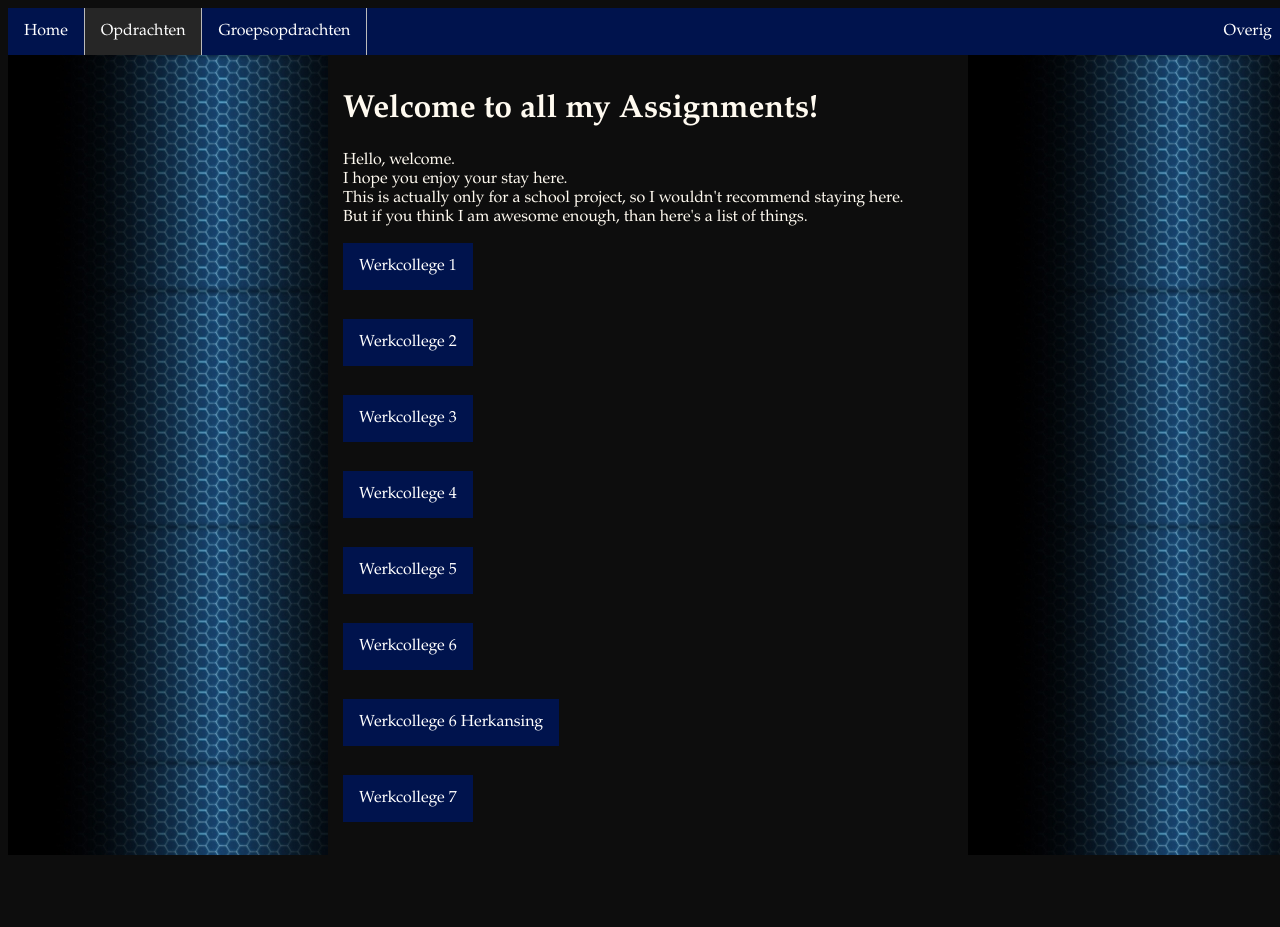
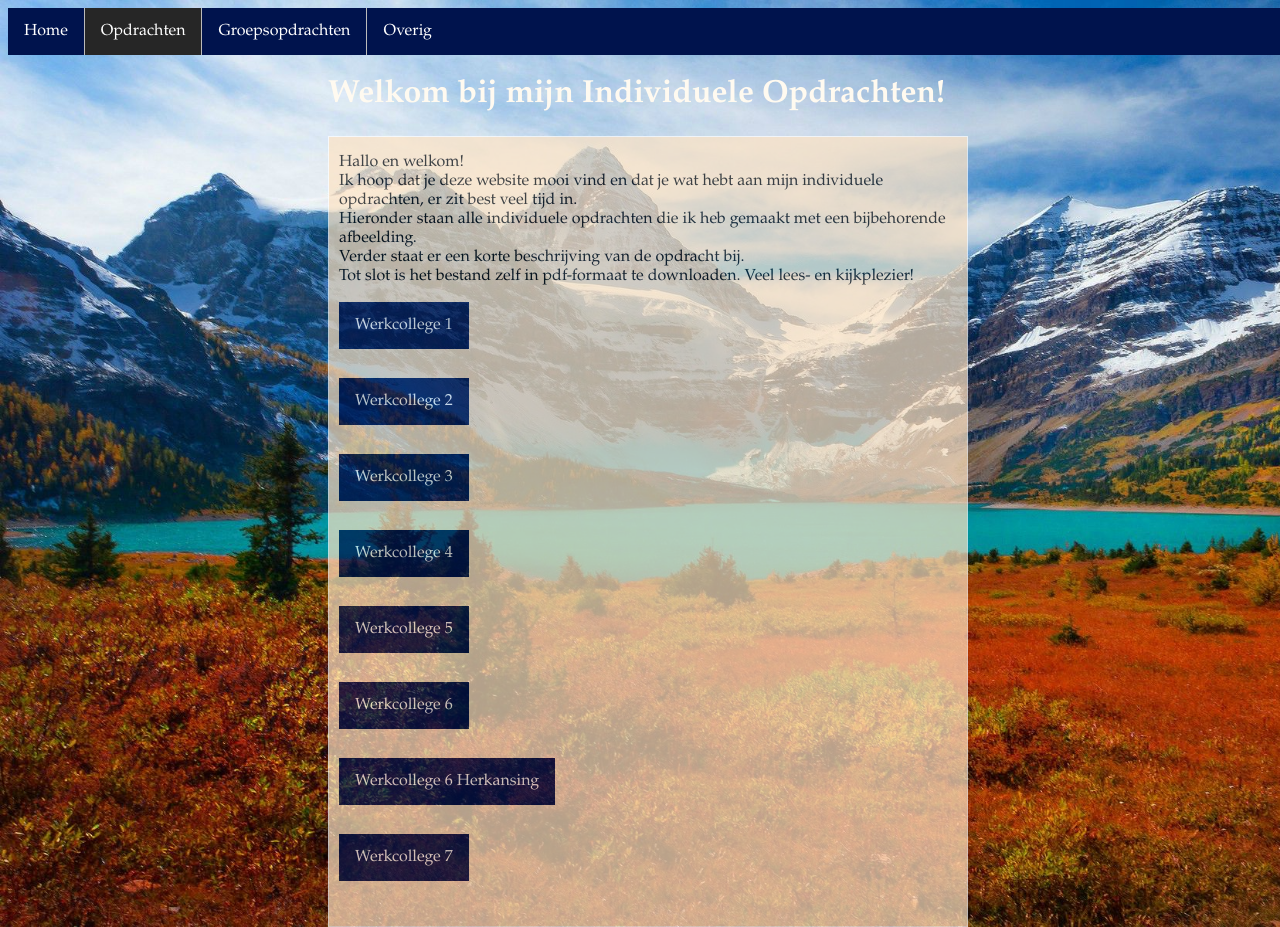
Before and after one commit to MyNameDoesNotFit/portefolio, a PHP site: page /opdrachten.html in a window 1280 px wide. Before the commit the page ends 855 px from the top, so only its background shows below. Run offline with PHP 8.4, Linux system fonts and the light colour scheme.

Commit message:
Website redesign en herindeling, ook nog even in nederlands geschreven

```diff
--- a/opdrachten.html
+++ b/opdrachten.html
@@ -8,24 +8,24 @@
                       <li><a href="index.html">Home</a></li>
                       <li class="active"><a href="opdrachten.html" class="active">Opdrachten</a></li>
                       <li><a href="groepsopdrachten.html">Groepsopdrachten</a></li>
-                      <li style="float: right;"><a href="overig.html">Overig</a></li>
+                      <li><a href="overig.html">Overig</a></li>
                     </ul>
             <div class="row">
 
-              <div class="col-3"  style="background-color: white; height: 800px;">
+              <div class="col-3" style="height: 1px;">
 
 
                 </div>
 
                     <div class="col-6">
 
-                        <h1>Welcome to all my Assignments!</h1>
+                        <h1>Welkom bij mijn Individuele Opdrachten!</h1>
+                        <div class="transbox">
                              <p>
-                                Hello, welcome.<br>
-                                I hope you enjoy your stay here.<br>
-                                This is actually only for a school project, so I wouldn't recommend staying here.<br>
-                                But if you think I am awesome enough, than here's a list of things.<br>
+                                Hallo en welkom! <br>
+                                Ik hoop dat je deze website mooi vind en dat je wat hebt aan mijn individuele opdrachten, er zit best veel tijd in.<br> Hieronder staan alle individuele opdrachten die ik heb gemaakt met een bijbehorende afbeelding.<br> Verder staat er een korte beschrijving van de opdracht bij.<br> Tot slot is het bestand zelf in pdf-formaat te downloaden. Veel lees- en kijkplezier!<br>
                             </p>
+
                                     <p>
                                         <li class="assignment"><a href="Individueleopdrachten/Werkcollege_1.pdf">Werkcollege 1</a></li><br><br><br><br>
                                         <li class="assignment"><a href="Individueleopdrachten/Werkcollege_2.pdf">Werkcollege 2</a></li> <br><br><br><br>
@@ -35,13 +35,11 @@
                                         <li class="assignment"><a href="Individueleopdrachten/Werkcollege_6.pdf">Werkcollege 6</a></li> <br><br><br><br>
                                         <li class="assignment"><a href="Individueleopdrachten/Werkcollege_6_Herkansing.pdf">Werkcollege 6 Herkansing</a></li> <br><br><br><br>
                                         <li class="assignment"><a href="Individueleopdrachten/Werkcollege_7.pptx">Werkcollege 7</a></li> <br><br><br><br>
-
-
                                     </p>
-
+                                </div>
                     </div>
 
-                <div class="col-3" style="float: right; background-color: white; height: 800px;">
+                <div class="col-3" style="float: right;">
 
                 </div>
             </div>
--- a/style.css
+++ b/style.css
@@ -4,7 +4,9 @@ body{
     height: 100%;
     width: 100%;
     background-color: #0d0d0d;
-
+    background-image: url(Overige_Afbeeldingen/images.jpg);
+    background-repeat: no-repeat;
+    background-size: cover;
 }
 * {  box-sizing: border-box;
     font-family: "Garamond", Serif;
@@ -21,8 +23,7 @@ p{
 .col-1 {width: 8.33%;}
 .col-2 {width: 16.66%;}
 .col-3 {width: 25%;
-    background: url(Afbeeldingen/pattern.jpg);
-}
+background-color: transparent}
 .col-4 {width: 33.33%;}
 .col-5 {width: 41.66%;}
 .col-6 { width: 50%;}
@@ -35,11 +36,22 @@ p{
 
 [class*="col-"] {
     float: left;
-    padding: 15px;
     height: 100%;
 
 }
+div.transbox {
 
+    background-color: bisque;
+    border: 1px solid white;
+    opacity: 0.7;
+    padding-left: 10px;
+}
+
+div.transbox p {
+    color: black;
+    opacity: 1;
+
+}
 
 
 
```
Also changed, not shown: groepsopdrachten.html (+9 -11 lines), index.html (+4 -8 lines), overig.html (+7 -6 lines), Overig/Home-page.png (added), Overige_Afbeeldingen/beschrijvingenhome.png (added), Overige_Afbeeldingen/images.jpg (added), Overige_Afbeeldingen/info_icon.png (added), 5 other files. Lines whose indentation alone changed are shown as unchanged.
